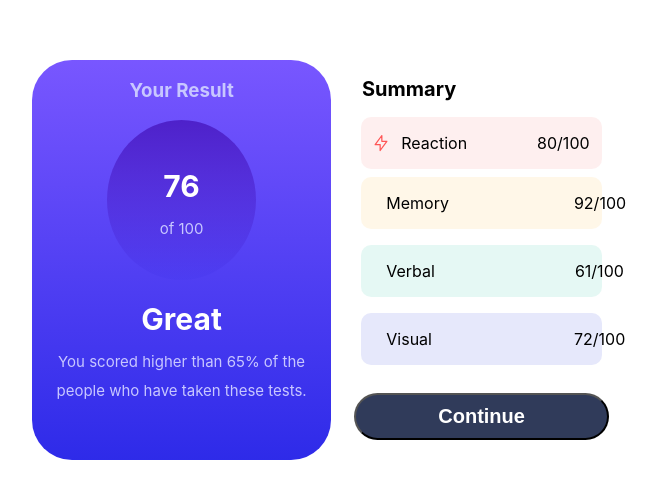
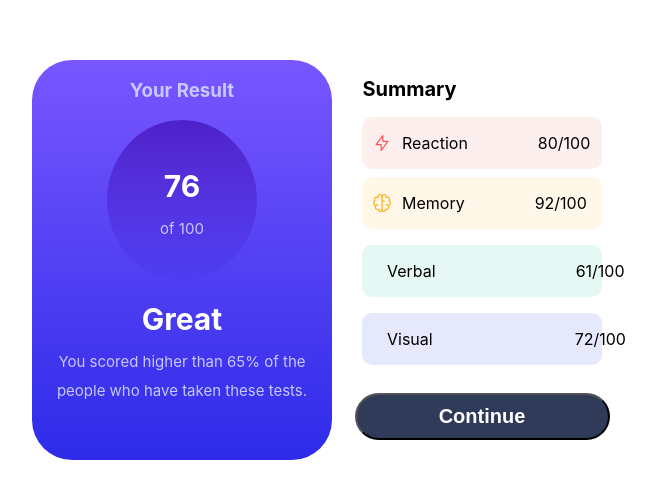
Before and after one commit to alicagatay/results-summary-component-react, a React (Create React App) app: page / in a window 1280 px wide. Shown: the part 140-638 px from the top of the page, without its empty margins (308-965 px from the left). Built offline with nearby package versions, Linux system fonts and the light colour scheme.

Commit message:
Updated the styling of `SummaryComponentMemoryRow` to adapt the desktop design.

```diff
--- a/src/App.css
+++ b/src/App.css
@@ -309,7 +309,7 @@
   }
 
   .SummaryComponentMemoryRowMemoryIcon {
-    margin-left: 15px;
+    margin-left: 10px;
   }
 
   .SummaryComponentMemoryRowMemoryText {
@@ -317,7 +317,7 @@
   }
 
   .SummaryComponentMemoryRowMemoryGrade {
-    margin-left: 125px;
+    margin-left: 70px;
   }
 
   .SummaryComponentVerbalRow {
```
